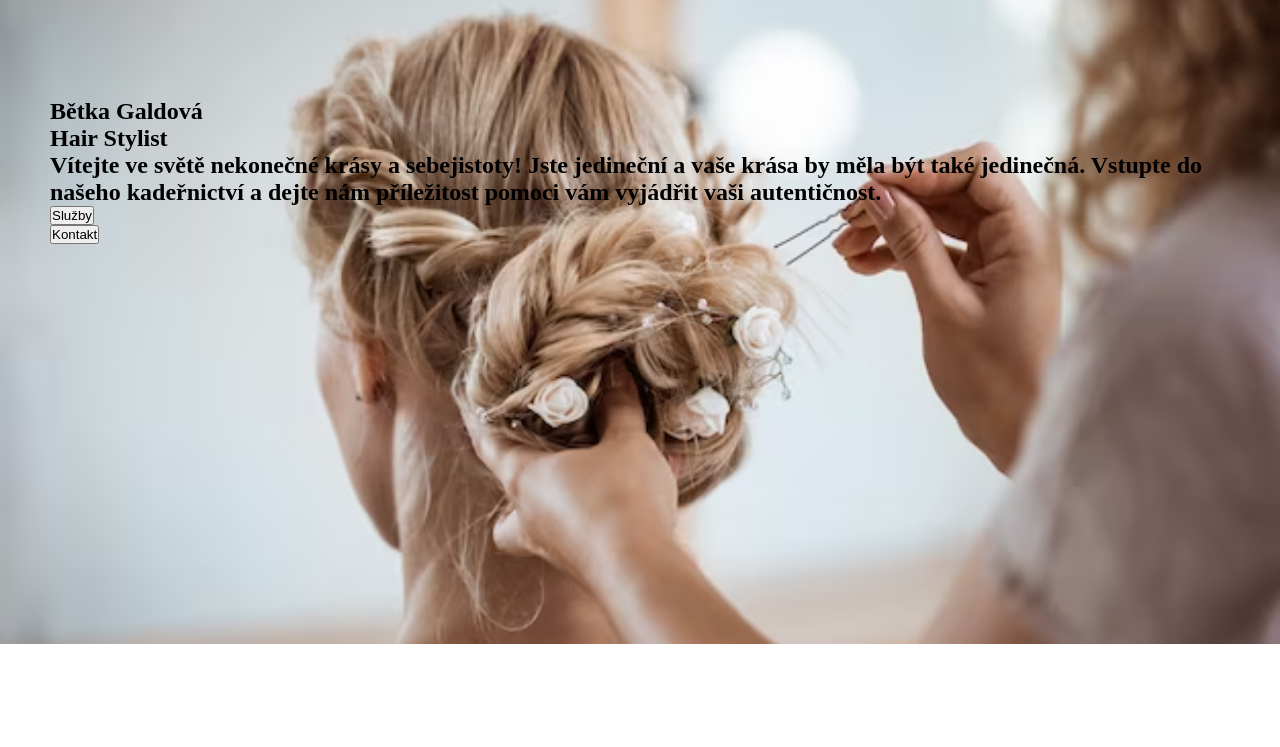
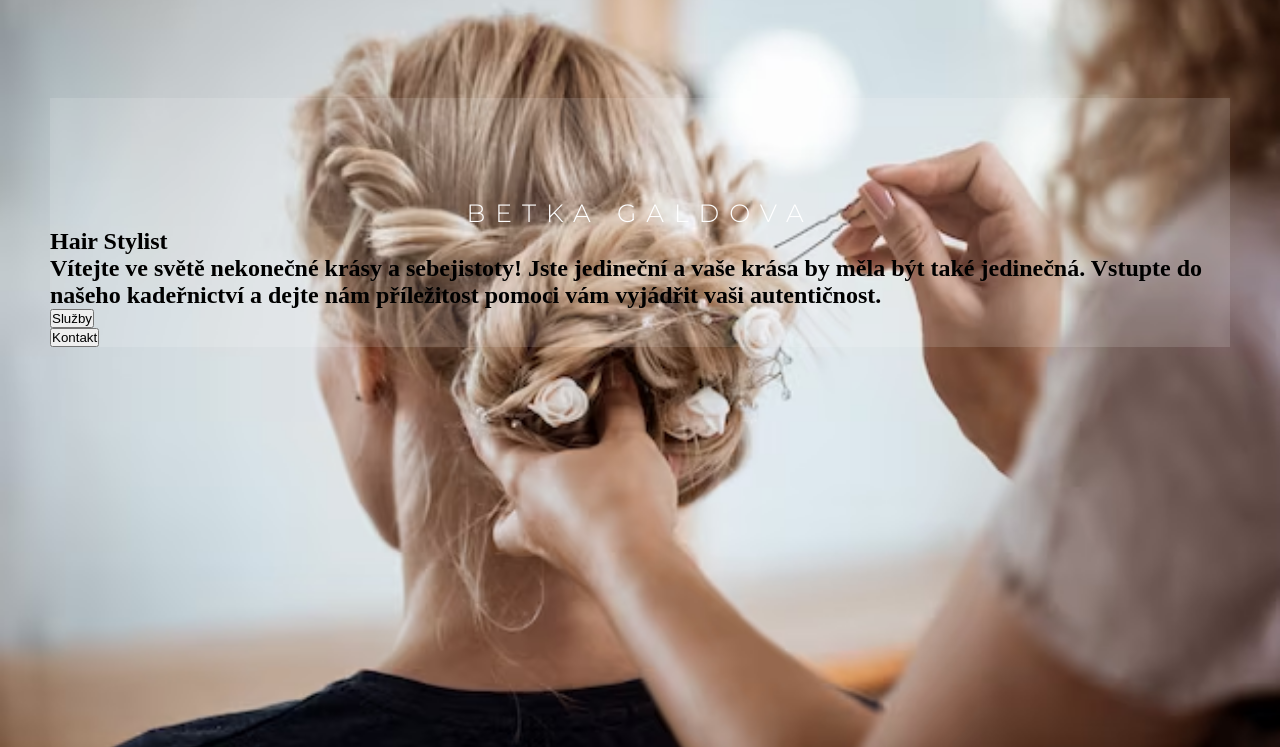
Before and after one commit to ZuzanaZitkova/BG-kadernictvi, a plain HTML site: page index.html in a window 1280 px wide. Shown: the part 102-849 px from the top of the page. Before the commit the page ends 800 px from the top, so only its background shows below. Drawn offline with Linux system fonts and the light colour scheme.

Commit message:
styling of primary heading on home page

```diff
--- a/index.html
+++ b/index.html
@@ -45,10 +45,12 @@
         </div>
       </nav>
     </header>
+
     <section class="hero_introduction">
+      <div class="introduction-wrap">
         <div class="introduction-title">
           <div class="primary_title">
-          <h2 class="primary_heading">Bětka Galdová</h2>
+            <h2 class="primary_heading">Betka Galdova</h2>
           </div>
           <div class="main_title">
             <h1 class="main_heading">Hair Stylist</h1>
@@ -56,8 +58,9 @@
           <div class="secondary_title">
             <h2 class="secondary_heading">
               Vítejte ve světě nekonečné krásy a sebejistoty! Jste jedineční a
-            vaše krása by měla být také jedinečná. Vstupte do našeho kadeřnictví
-            a dejte nám příležitost pomoci vám vyjádřit vaši autentičnost.
+              vaše krása by měla být také jedinečná. Vstupte do našeho
+              kadeřnictví a dejte nám příležitost pomoci vám vyjádřit vaši
+              autentičnost.
             </h2>
           </div>
         </div>
@@ -67,6 +70,7 @@
           </div>
           <div class="contact">
             <button class="button_contact">Kontakt</button>
+          </div>
         </div>
       </div>
     </section>
--- a/style.css
+++ b/style.css
@@ -78,10 +78,25 @@
 /*introduction part styling */
 
 .hero_introduction {
-  background-image: url('hair-test.jpg');
+  background: url('hair-test.jpg');
   background-repeat: no-repeat;
   background-size: cover;
   padding: 200px 50px 400px 50px;
-
   display: block;
 }
+.introduction-wrap {
+  background-color: rgba(255, 255, 255, 0.138);
+}
+
+.introduction-wrap .primary_heading {
+  font-family: 'Montserrat', sans-serif;
+  color: white;
+  font-size: 25px;
+  text-align: center;
+  text-transform: uppercase;
+  font-weight: 300;
+  padding-top: 100px;
+  letter-spacing: 10px;
+}
+
+.introduction-wrap .;
```
Also changed, not shown: 1 other file. Lines whose indentation alone changed are shown as unchanged.
